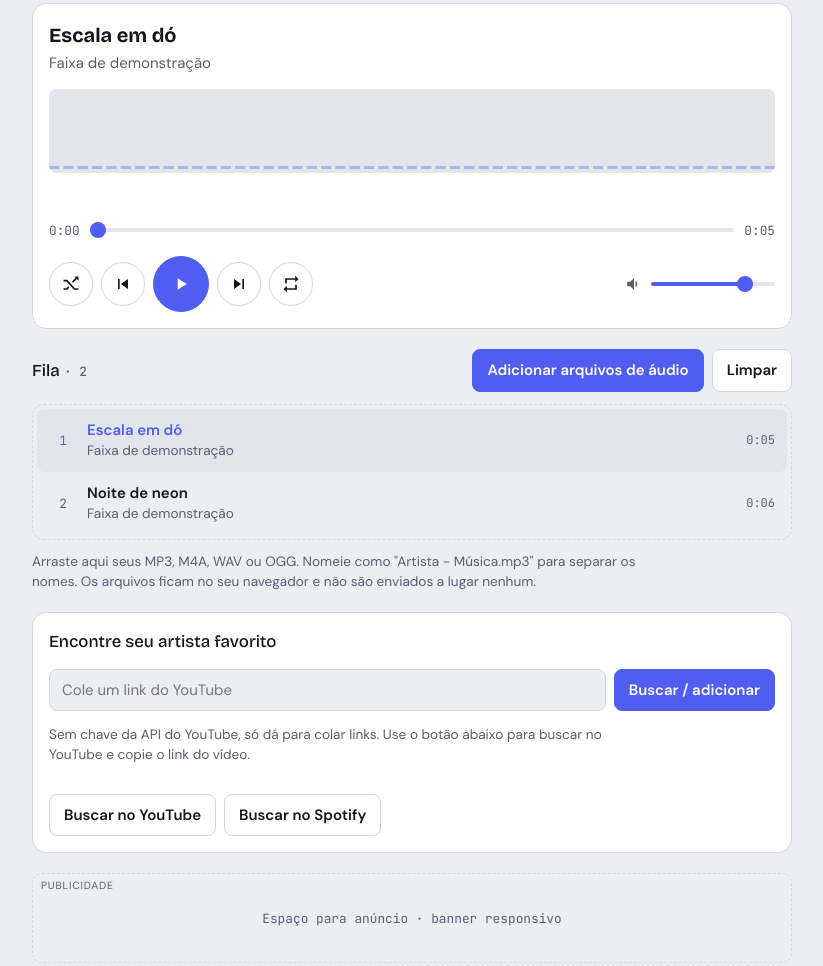
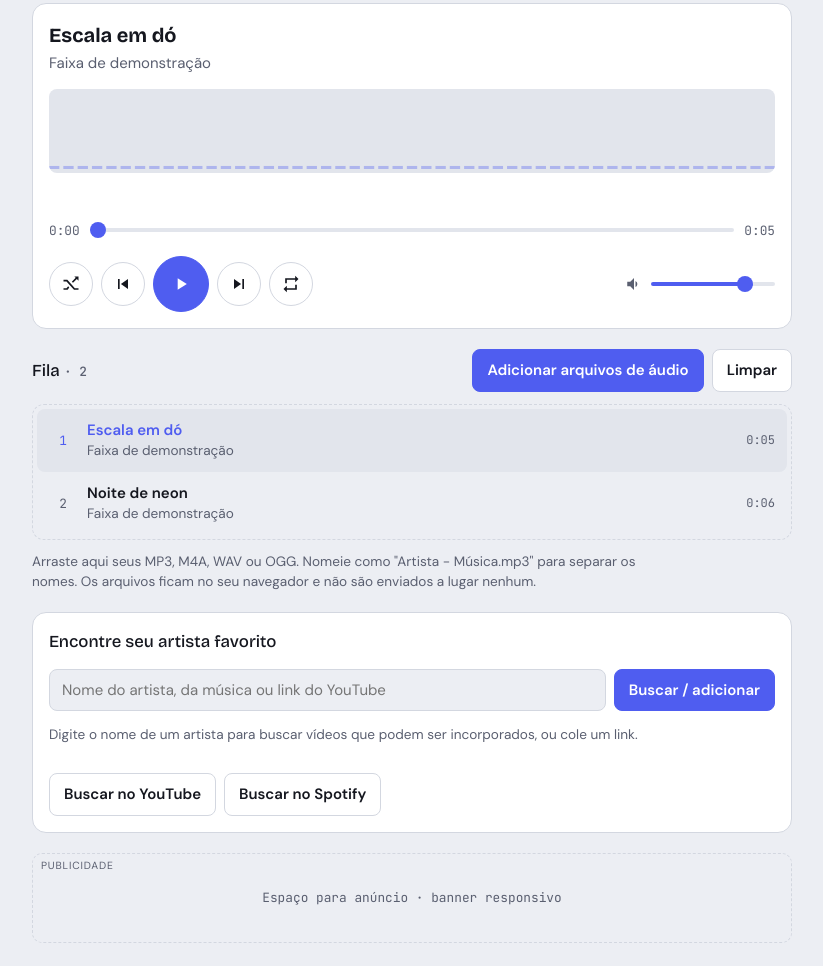
Before and after one commit to Alejraf/Musicsong, a plain HTML site: page index.html in a window 1280 px wide. Shown: the part 223-1189 px from the top of the page, without its empty margins (228-1051 px from the left). Drawn offline with nearby package versions, Linux system fonts and the light colour scheme.

Commit message:
Update index.html

```diff
--- a/index.html
+++ b/index.html
@@ -233,7 +233,7 @@ dialog .field { margin-top: 12px; }
    ===================================================================== */
 var CONFIG = {
   // YouTube Data API v3 (Google Cloud). Se estiver vazio, só dá para colar links.
-  YT_API_KEY: "",
+  YT_API_KEY: "AIzaSyC7jJKXG_GosP56S2xvQk-2AKp9rOoec0I",
 
   // Google AdSense. Se estiver vazio, aparece um espaço reservado nos banners.
   ADSENSE_CLIENT: "",        // exemplo: "ca-pub-0000000000000000"
```
